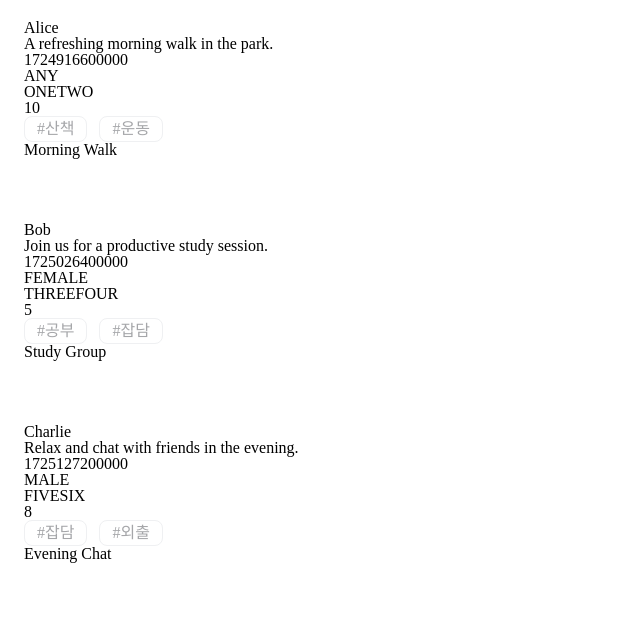
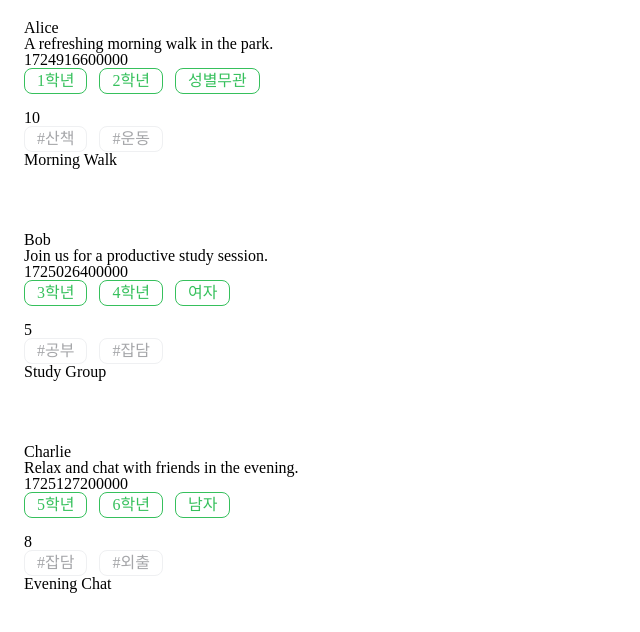
Before and after one commit to Team-Wander/Wandering-Front, a React (Create React App) app: page / in a window 1280 px wide. Shown: the top 632 px of the page, without its empty margins (0-640 px from the left). Built offline with nearby package versions, Linux system fonts and the light colour scheme.

Commit message:
add MateList

```diff
--- /dev/null
+++ b/src/components/Post/PostCard/MateList/MateItem/index.tsx
@@ -0,0 +1,31 @@
+import React from 'react';
+import * as S from './style';
+import {
+  genderType,
+  gradeType,
+} from 'types/tag';
+
+interface Props {
+  data: genderType | gradeType
+}
+
+const MateItem = ({ data }: Props) => {
+  const text = {
+    ONE: '1학년',
+    TWO: '2학년',
+    THREE: '3학년',
+    FOUR: '4학년',
+    FIVE: '5학년',
+    SIX: '6학년',
+    MALE: '남자',
+    FEMALE: '여자',
+    ANY: '성별무관'
+  };
+  return (
+    <S.Container>
+      <S.Mate>{text[data]}</S.Mate>
+    </S.Container>
+  );
+};
+
+export default MateItem;
--- /dev/null
+++ b/src/components/Post/PostCard/MateList/MateItem/style.ts
@@ -0,0 +1,15 @@
+import styled from "@emotion/styled";
+
+export const Container = styled.div`
+  border: 1px solid #36C05C;
+  border-radius: 8px;
+  display: flex;
+  padding: 4px 12px;
+  justify-content: center;
+  align-items: center;
+  gap: 10px;
+`
+
+export const Mate = styled.div`
+  color: #36C05C;
+`
--- /dev/null
+++ b/src/components/Post/PostCard/MateList/index.tsx
@@ -0,0 +1,19 @@
+import React from 'react';
+import * as S from './style';
+import { Tag } from 'types/tag';
+import MateItem from './MateItem';
+
+const MateList = ({grade,gender}:Pick<Tag,"grade"|"gender">) => {
+  const list = [...grade,gender];
+  return (
+    <S.Container>
+      {
+        list.map((item,index)=>(
+          <MateItem key={index} data={item} />
+        ))
+      }
+    </S.Container>
+  );
+};
+
+export default MateList;
--- /dev/null
+++ b/src/components/Post/PostCard/MateList/style.ts
@@ -0,0 +1,6 @@
+import styled from '@emotion/styled';
+
+export const Container = styled.div`
+  display: flex;
+  gap: 12px;
+`;
--- a/src/components/Post/PostCard/index.tsx
+++ b/src/components/Post/PostCard/index.tsx
@@ -5,6 +5,7 @@ import React, {
 import * as S from './style';
 import { Tag } from 'types/tag';
 import TagList from './TagList';
+import MateList from './MateList';
 
 const PostCard = () => {
   const [data, setData] = useState<Tag[]>([]);
@@ -50,7 +51,7 @@ const PostCard = () => {
   }, []);
   return (
     <S.Container>
-      {data.map((item, _) => (
+      {data.map((item) => (
         <div key={item.id}>
           {item.author}
           <br />
@@ -58,13 +59,14 @@ const PostCard = () => {
           <br />
           {Number(item.date)}
           <br />
-          {item.gender}
-          <br />
-          {item.grade}
+          <MateList
+            gender={item.gender}
+            grade={item.grade}
+          />
           <br />
           {item.maximum}
           <br />
-          <TagList tag={item.tag}/>
+          <TagList tag={item.tag} />
           {item.title}
           <br />
           <br />
--- a/src/types/tag.ts
+++ b/src/types/tag.ts
@@ -1,6 +1,6 @@
-type genderType = 'MALE'| 'FEMALE'| 'ANY';
+export type genderType = 'MALE'| 'FEMALE'| 'ANY';
 export type tagType = 'WALK'| 'WORRY'| 'CHAT'| 'EXERCISE'| 'STUDY'| 'GO_OUT';
-type gradeType = "ONE"| "TWO"| "THREE"| "FOUR"| "FIVE"| "SIX";
+export type gradeType = "ONE"| "TWO"| "THREE"| "FOUR"| "FIVE"| "SIX";
 
 export interface Tag {
   id: number;
```
